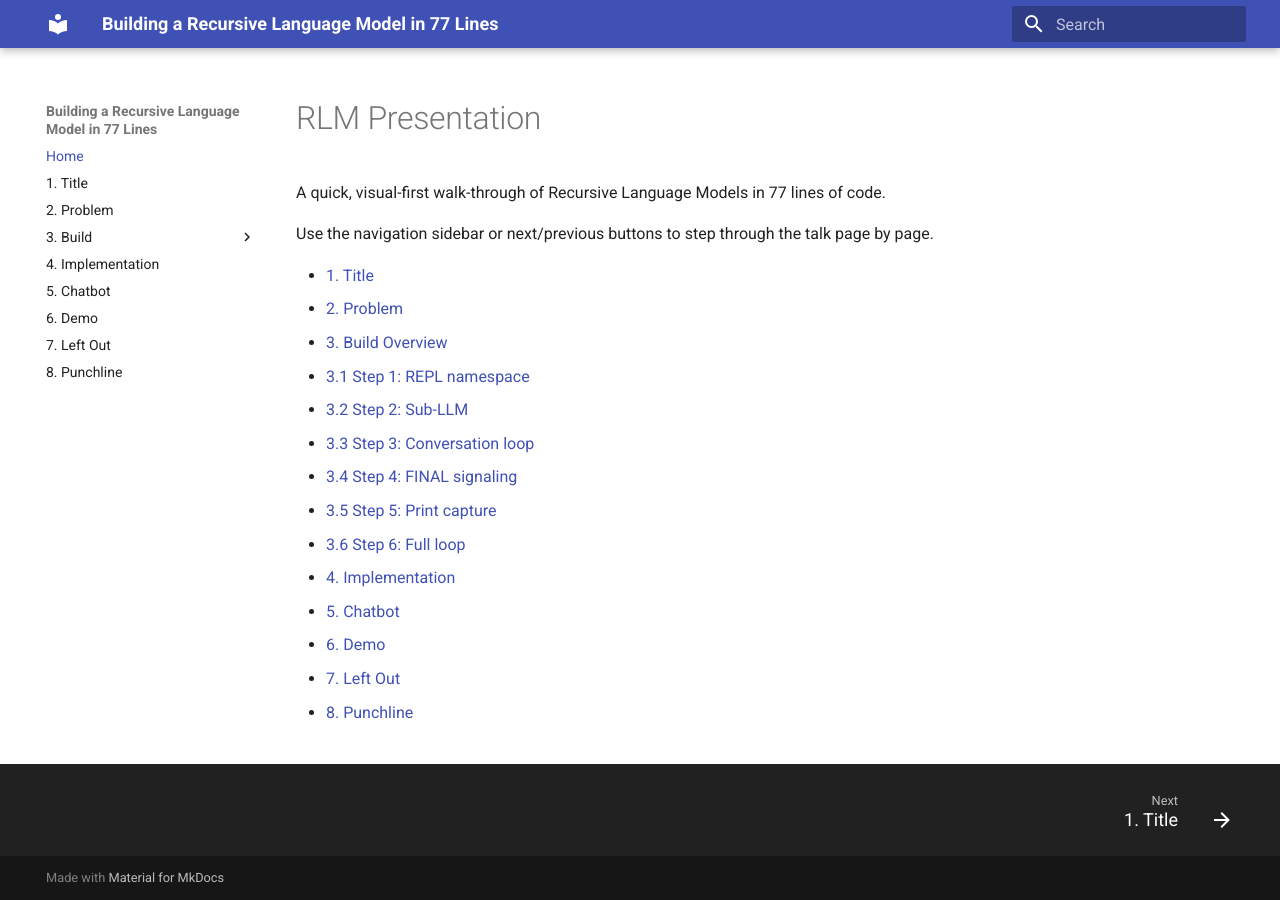
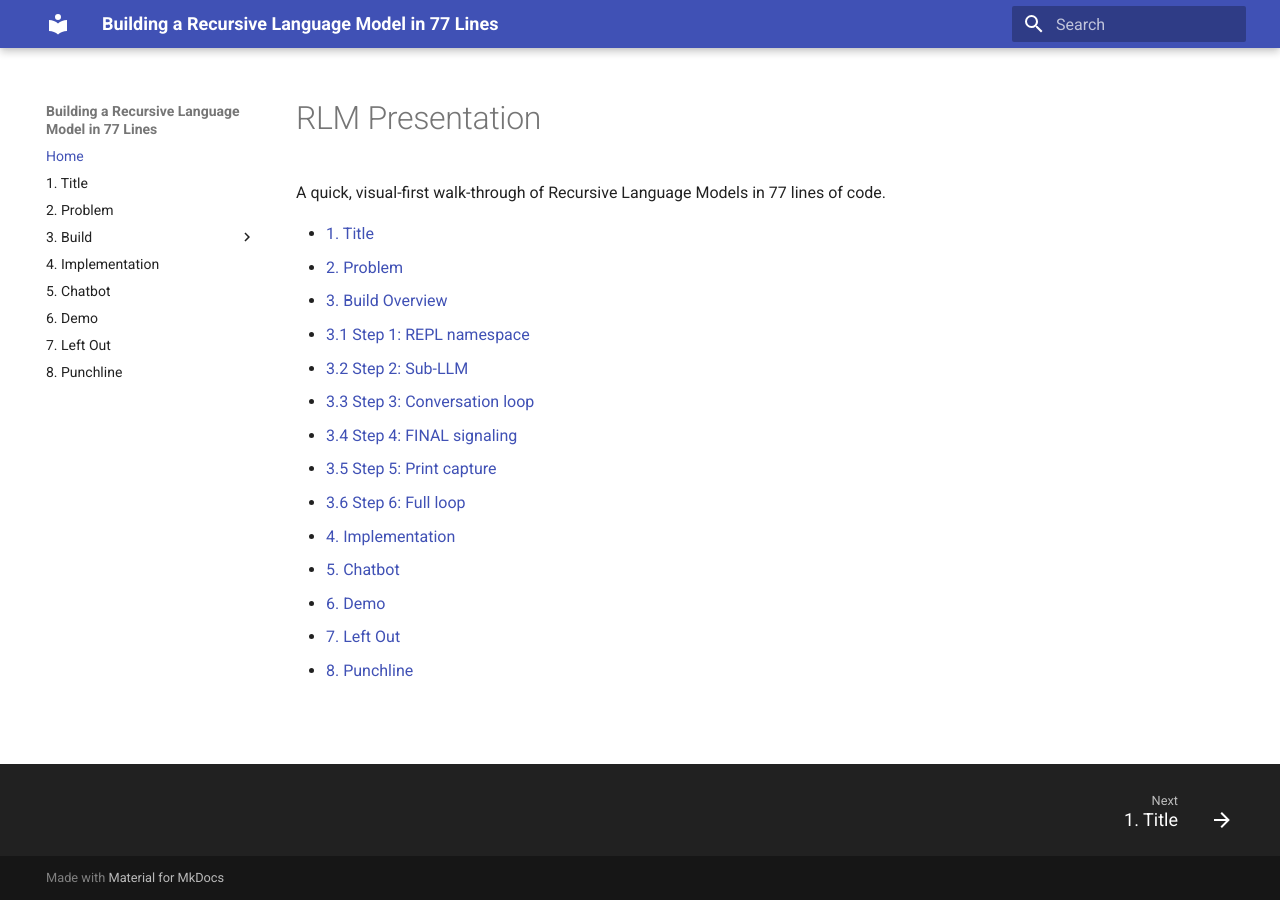
Before and after one commit to pysprings/rlm, an MkDocs documentation site: the page built from docs/index.md, in a window 1280 px wide. Built offline with MkDocs 1.6.1 and Material for MkDocs 9.7.7, drawn with Linux system fonts in a browser that asks for light colours.

Commit message:
Clean up home page and demo slide copy

```diff
--- a/docs/index.md
+++ b/docs/index.md
@@ -1,8 +1,6 @@
 # RLM Presentation
 
 A quick, visual-first walk-through of Recursive Language Models in 77 lines of code.
-
-Use the navigation sidebar or next/previous buttons to step through the talk page by page.
 
 - [1. Title](01-title.md)
 - [2. Problem](02-problem.md)
```
Also changed, not shown: 2 other files.
